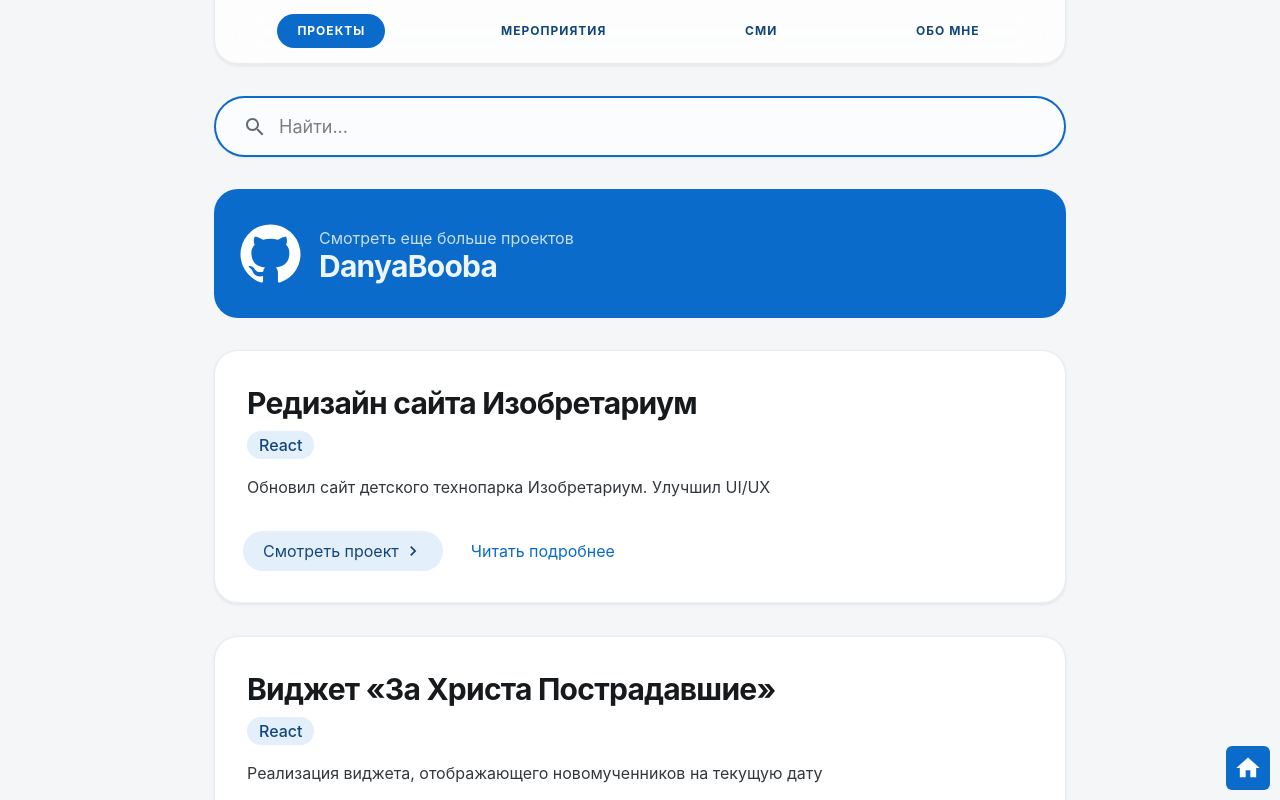
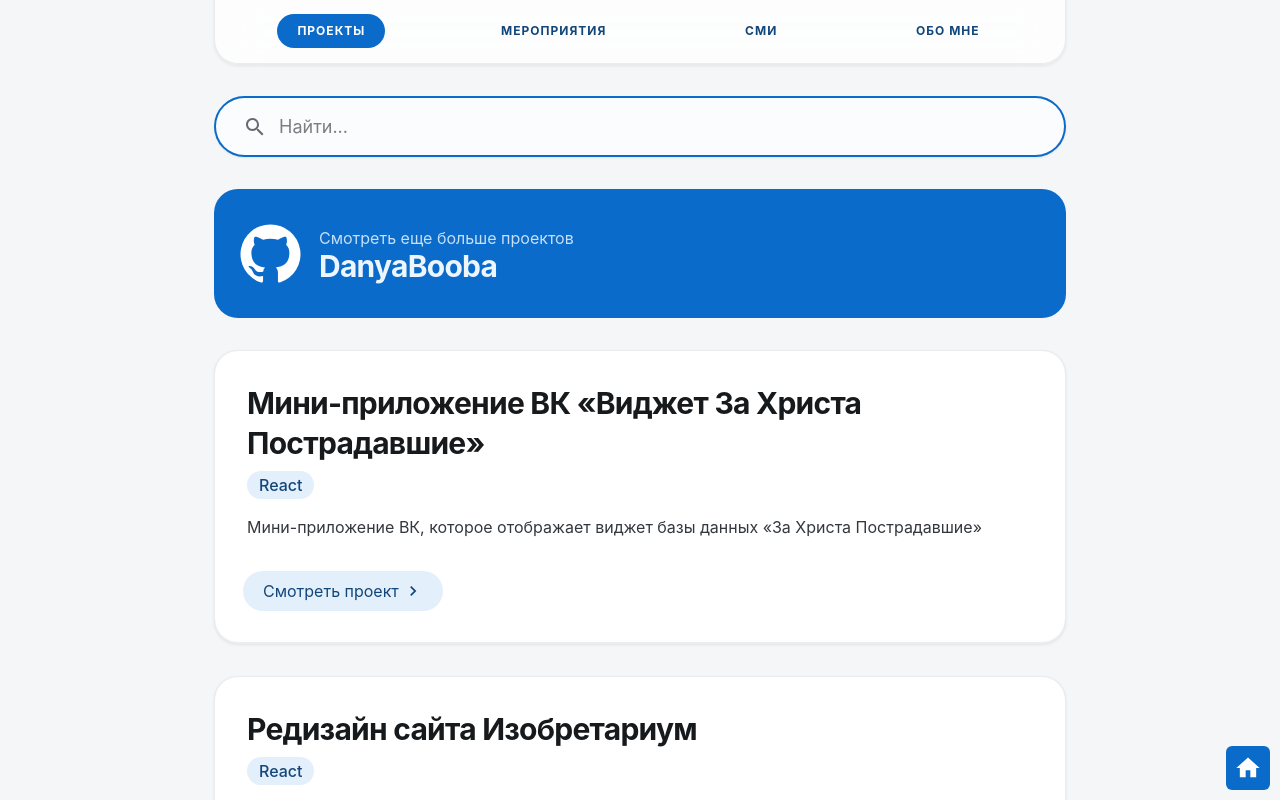
Before and after one commit to DanyaBooba/dybka-ru, a React (Vite) app in the folder app/: page /projects in a window 1280 px wide. Shown: the top 800 px of the page. Built offline with nearby package versions, Linux system fonts and the light colour scheme.

Commit message:
Добавляет проект

```diff
--- a/app/src/data/projects/projects.js
+++ b/app/src/data/projects/projects.js
@@ -1,4 +1,13 @@
 export const projects = [
+    {
+        title: 'Мини-приложение ВК',
+        fullTitle: 'Мини-приложение ВК «Виджет За Христа Пострадавшие»',
+        subtitle: 'Мини-приложение ВК, которое отображает виджет базы данных «За Христа Пострадавшие»',
+        stack: [
+            'React'
+        ],
+        link: 'https://vk.com/app53883726',
+    },
     {
         title: 'Редизайн сайта Изобретариум',
         fullTitle: 'Редизайн сайта Изобретариум',
--- a/app/src/pages/Projects/PageProjects.tsx
+++ b/app/src/pages/Projects/PageProjects.tsx
@@ -18,7 +18,7 @@ function ShowMoreProjectsGitHub() {
                 <CardContent>
                     <Typography level="body-md" sx={{ lineHeight: '16px' }}>Смотреть еще больше проектов</Typography>
                     <Typography level="h2">
-                        <Link href="//github.com/DanyaBooba" overlay>
+                        <Link href="//github.com/DanyaBooba" target="_blank" overlay>
                             DanyaBooba
                         </Link>
                     </Typography>
```
